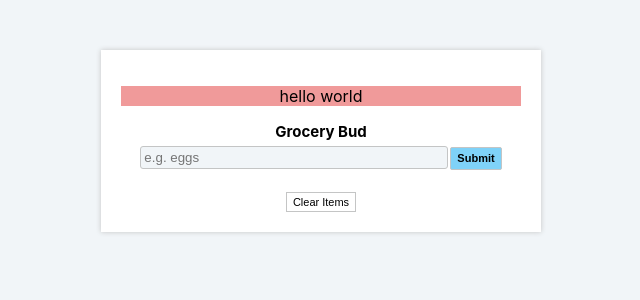
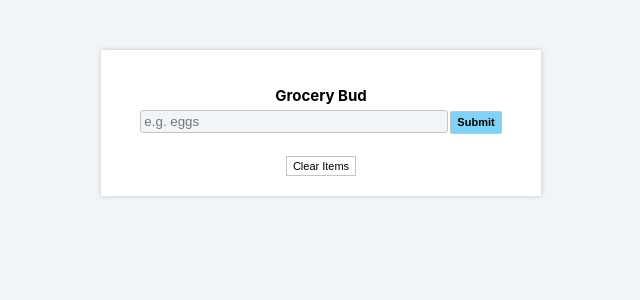
Before and after one commit to LaurenCummings/grocery-list-project, a React (Vite) app: page / in a window 1280 px wide. Shown: the top 300 px of the page, without its empty margins (319-959 px from the left). Built offline with nearby package versions, Linux system fonts and the light colour scheme.

Commit message:
set alert for no entry condition

```diff
--- a/src/App.jsx
+++ b/src/App.jsx
@@ -8,12 +8,13 @@ function App() {
   const [list, setList] = useState([]);
   const [isEditing, setIsEditing] = useState(false);
   const [editId, setEditId] = useState(null);
-  const [alert, setAlert] = useState({ show: true, msg: 'hello world', type: 'danger' });
+  const [alert, setAlert] = useState({ show: true, msg: '', type: '' });
 
   const handleSubmit = (e) => {
     e.preventDefault();
     if (!name) {
       // display alert
+      setAlert({show: true, msg: 'please enter value', type: 'danger'})
     }
     else if (name && isEditing) {
       // deal with edit
```
